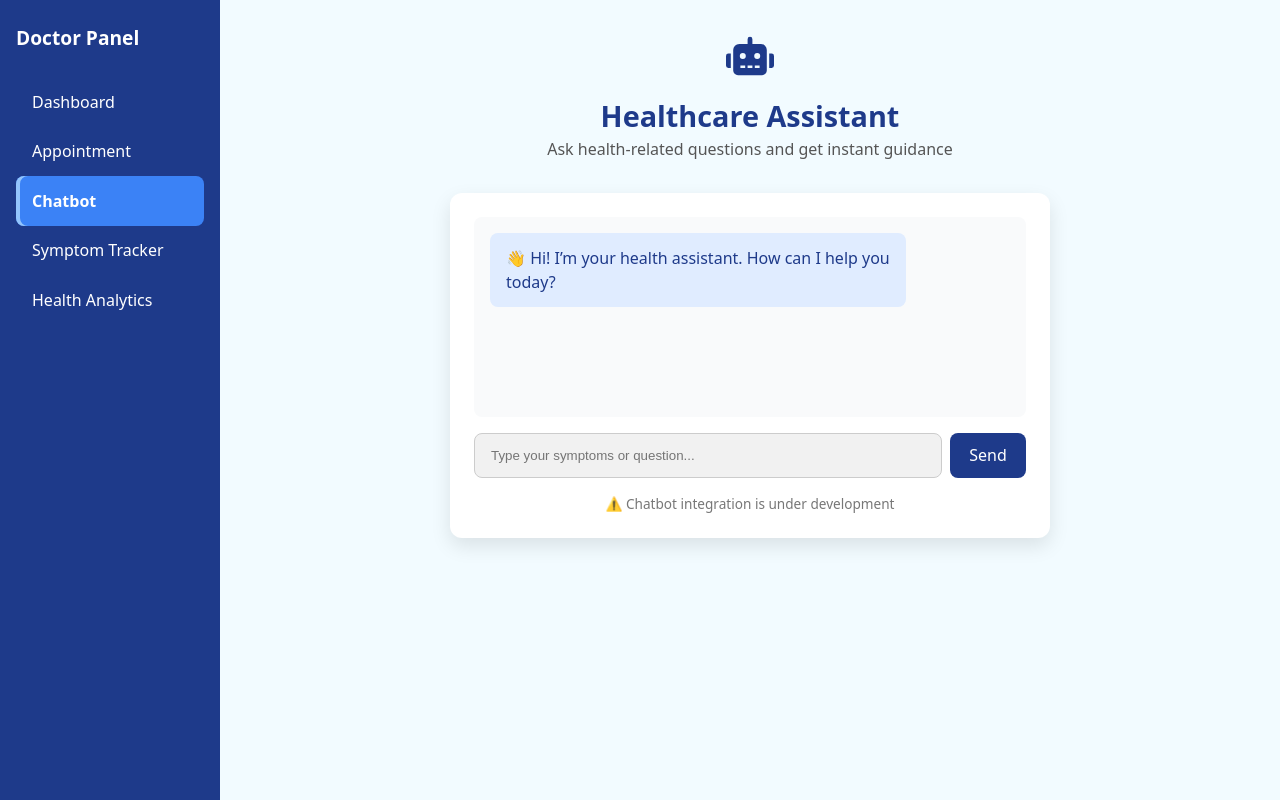
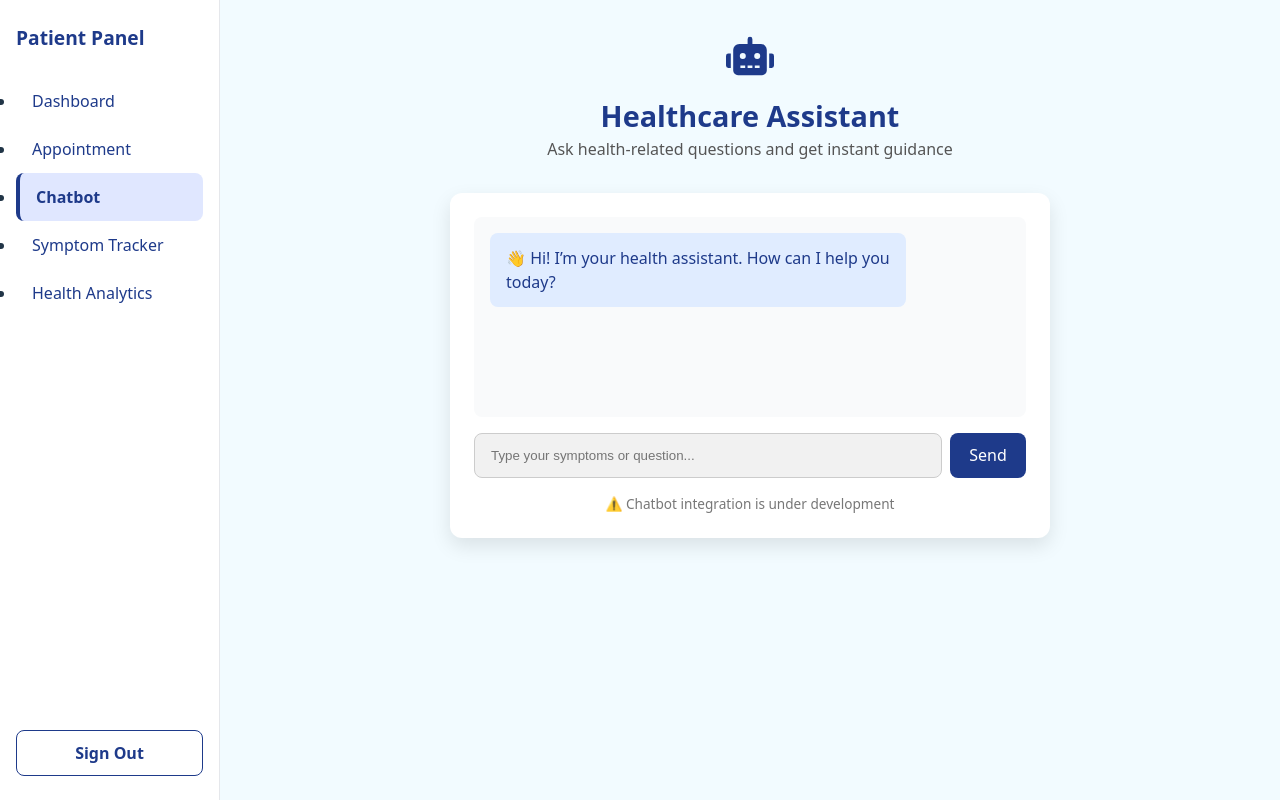
Before and after one commit to Shreya26-b/meditrack_healthcare, a React app in the folder frontend/: page /chatbot in a window 1280 px wide. Built offline with nearby package versions, Linux system fonts and the light colour scheme; the HTML template or start-up script is replaced by a standard one.

Commit message:
signout button added

```diff
--- a/frontend/src/components/SideNavbar.css
+++ b/frontend/src/components/SideNavbar.css
@@ -1,45 +1,67 @@
 .side-navbar {
   width: 220px;
-  min-height: 100vh;
-  background: #1e3a8a;
-  color: white;
+  height: 100vh;
+  background: #ffffff;
   padding: 1.5rem 1rem;
-   position: sticky;
+  border-right: 1px solid #e5e7eb;
+position: sticky;
    top: 0;
-    height: 100vh;
+  display: flex;
+  flex-direction: column;
 }
 
+/* Title */
 .nav-title {
   margin-bottom: 1.5rem;
   font-size: 1.2rem;
   font-weight: 600;
+  color: #1e3a8a;
 }
 
-/* Remove default list styles */
-.side-navbar ul {
+/* Nav list */
+.nav-list {
   list-style: none;
   padding: 0;
+  margin: 0;
 }
 
-/* Anchor styling */
 .nav-link {
   display: block;
-  padding: 0.8rem 1rem;
+  padding: 0.75rem 1rem;
   border-radius: 8px;
-  color: white;
+  color: #1e3a8a;
   text-decoration: none;
-  transition: background 0.2s, transform 0.1s;
+  transition: background 0.2s;
 }
 
-/* Hover effect */
 .nav-link:hover {
-  background: rgba(255, 255, 255, 0.15);
-  transform: translateX(4px);
+  background: #eff6ff;
 }
 
-/* ACTIVE (clicked/current page) */
+/* Active */
 .nav-link.active {
-  background: #3b82f6;
+  background: #e0e7ff;
   font-weight: 600;
-  box-shadow: inset 4px 0 0 #93c5fd;
+  border-left: 4px solid #1e3a8a;
 }
+
+/* Spacer pushes signout to bottom */
+.nav-spacer {
+  flex-grow: 1;
+}
+
+/* Signout button */
+.signout-btn {
+  padding: 0.7rem;
+  border-radius: 8px;
+  border: 1px solid #1e3a8a;
+  background: white;
+  color: #1e3a8a;
+  font-weight: 600;
+  cursor: pointer;
+}
+
+.signout-btn:hover {
+  background: #1e3a8a;
+  color: white;
+}
--- a/frontend/src/components/SideNavbar.tsx
+++ b/frontend/src/components/SideNavbar.tsx
@@ -1,11 +1,16 @@
-import { NavLink } from "react-router-dom";
+import { NavLink, useNavigate } from "react-router-dom";
 import "./SideNavbar.css";
 
 const SideNavbar = () => {
+  const navigate = useNavigate();
+  const handleSignOut = () => {
+    localStorage.clear(); // clear auth/session
+    navigate("/");
+  };
   return (
     <aside className="side-navbar">
-      <h3 className="nav-title">Doctor Panel</h3>
-
+      <h3 className="nav-title">Patient Panel</h3>
+      <div>
         <ul>
           <li>
             <NavLink
@@ -62,6 +67,12 @@ const SideNavbar = () => {
             </NavLink>
           </li>
         </ul>
+      </div>
+      <div className="nav-spacer" />
+
+      <button className="signout-btn" onClick={handleSignOut}>
+        Sign Out
+      </button>
     </aside>
   );
 };
```
Lines whose indentation alone changed are shown as unchanged.
